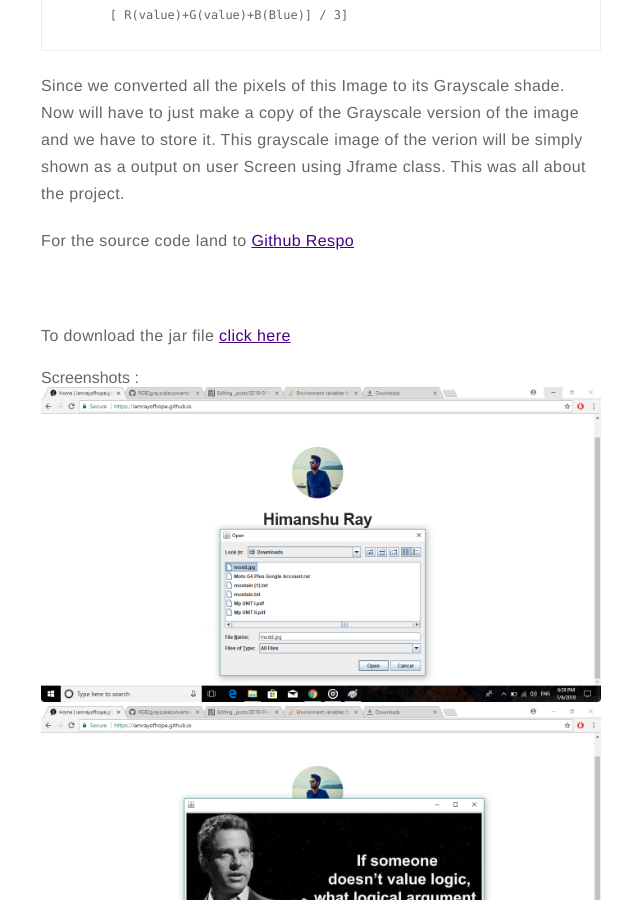
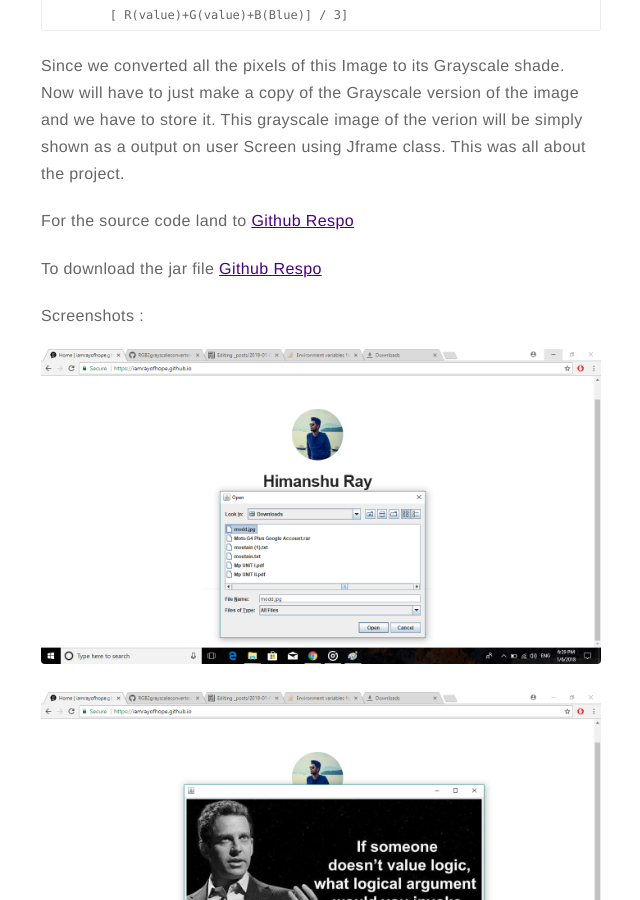
Before and after one commit to iamrayofhope/iamrayofhope.github.io, a Jekyll site: the page built from _posts/2018-01-03-RGB2Grayscale-Converter.md, in a window 1280 px wide and 900 px high, scrolled down 719 px. Shown: the whole window, without its empty margins (319-959 px from the left). Built offline with Jekyll 4.4.1, drawn with Linux system fonts in a browser that asks for light colours; comment, search, counter and statistics services are not loaded.

Commit message:
Update 2018-01-03-RGB2Grayscale-Converter.md

````diff
--- a/_posts/2018-01-03-RGB2Grayscale-Converter.md
+++ b/_posts/2018-01-03-RGB2Grayscale-Converter.md
@@ -31,7 +31,6 @@
 
 ```
 	[ R(value)+G(value)+B(Blue)] / 3]
-
 ```
 <p>Since we converted all the pixels of this Image to its Grayscale shade.
 
@@ -41,17 +40,14 @@
 
 This was all about the project.</p>
 
-For the source code land to [Github Respo](https://github.com/iamrayofhope/RGB2grayscaleconverter)
+For the source code land to <a href="https://github.com/iamrayofhope/RGB2grayscaleconverter" target="_blank"> Github Respo</a>
 
-<br>
+To download the jar file <a href="https://github.com/iamrayofhope/RGB2grayscaleconverter/blob/master/RGB2Grayscale/RGB2Grayscale.jar" target="_blank"> Github Respo</a>
 
-To download the jar file [click here](https://github.com/iamrayofhope/RGB2grayscaleconverter/blob/master/RGB2Grayscale/RGB2Grayscale.jar)
-
-<div>Screenshots :
-<br>
+Screenshots :
 
 <img class="image" src="{{ site.url }}/assets/images/SS1.png" alt="SS 1">
 
 <img class="image" src="{{ site.url }}/assets/images/SS2.png" alt="SS 2">
-</div>
+
 Thank you :)
````
